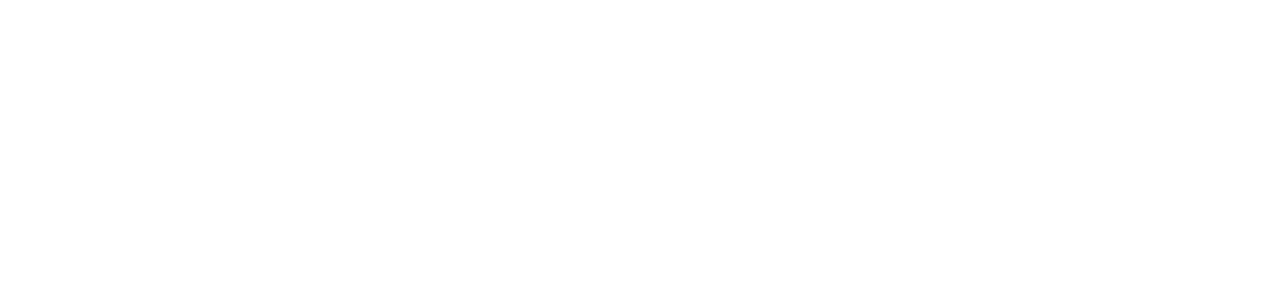
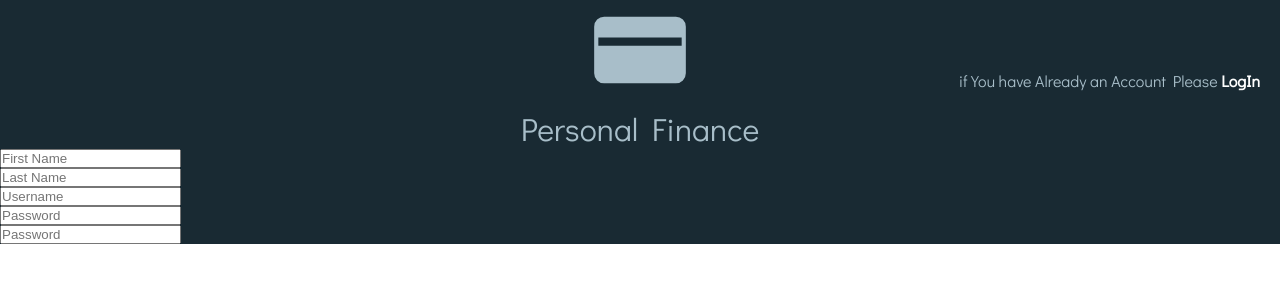
Before and after one commit to y-mahdi/PersonalFinanceWebApp, a React (Create React App) app in the folder React/: page /SignIn in a window 1280 px wide. Shown: the top 300 px of the page. Built offline with nearby package versions, Linux system fonts and the light colour scheme.

Commit message:
on Process sign up component

```diff
--- a/React/src/Login/Components/footerlogin.js
+++ b/React/src/Login/Components/footerlogin.js
@@ -1,12 +1,12 @@
 
 
-import { Link } from "react-router-dom"
+// import { Link } from "react-router-dom"
 
 export default function FooterLogin() {
     return (
         <div className="footer-login-panel">
-            <div>
-                Developed By Youssef Mahdi
+            <div id="title-footer">
+                Developed By Youssef Mahdi -ISIL
             </div>
         </div>
     )
--- a/React/src/Login/Style/login.css
+++ b/React/src/Login/Style/login.css
@@ -61,6 +61,11 @@
     color: var(--color-bg-dark);
     font-size: 1rem;
 }
+.form-container-login button:hover{
+    color:var(--color-gray);
+    background: none;
+    font-weight: bold;
+}
 .signup-message-panel{
     text-align: center;
     font-family: Didact;
@@ -71,8 +76,16 @@
     color: white;
     font-weight: bold;
 }
+.signup-message-panel #link:hover{
+    color: var(--color-gray);
+}
 .footer-login-panel{
-    border-top: 4px solid white;
+    /* border-top: 4px solid var(--color-gray); */
     height: 150px;
     padding: 20px;
+    background-color: var(--color-bg-light);
 }
+.footer-login-panel #title-footer{
+    font-family: Didact;
+    color: var(--color-gray);
+}
--- /dev/null
+++ b/React/src/Signup/Components/SignInBody.js
@@ -0,0 +1,13 @@
+
+
+export default function SignInBody() {
+    return(
+        <div>
+            <input type={'text'} placeholder="First Name" /><br />
+            <input type={'text'} placeholder="Last Name" /><br />
+            <input type={'text'} placeholder="Username" /><br />
+            <input type={'Write Your Password'} placeholder="Password" /><br />
+            <input type={'Re-Write Your Password'} placeholder="Password" /><br />
+        </div>
+    )
+}
--- /dev/null
+++ b/React/src/Signup/Components/SignInFooter.js
@@ -0,0 +1,8 @@
+
+export default function SignInFooter() {
+    return (
+        <div>
+
+        </div>
+    )
+}
--- /dev/null
+++ b/React/src/Signup/Components/SignInHeader.js
@@ -0,0 +1,17 @@
+
+import creditcard from '../../Icons/creditcard.svg';
+import '../Style/SignIn.css';
+import { Link } from 'react-router-dom';
+export default function SignInHeader() {
+    return(
+        <div>
+            <div className='logo-app-signin'>
+                <img src={creditcard} alt="credit card" width="100px" />
+                <div>Personal Finance</div>
+            </div>
+            <div className='login-message-signin'>
+                if You have Already an Account Please <Link id='link' to={'/Auth'}>LogIn</Link>
+            </div>
+        </div>
+    )
+}
--- a/React/src/Signup/Signup.js
+++ b/React/src/Signup/Signup.js
@@ -1,9 +1,13 @@
-
-
+import SignInBody from "./Components/SignInBody";
+import SignInHeader from "./Components/SignInHeader";
+import SignInFooter from "./Components/SignInFooter";
+import './Style/SignIn.css';
 export default function Signup() {
     return (
-        <div>
-
+        <div className="container-signin-panel">
+            <SignInHeader />
+            <SignInBody />
+            <SignInFooter />
         </div>
     )
 }
--- /dev/null
+++ b/React/src/Signup/Style/SignIn.css
@@ -0,0 +1,49 @@
+@font-face {
+    font-family: 'Didact';
+    src: url('../../../public/DidactGothic-Regular.ttf');
+  }
+:root{
+    --color-bg-dark: #192a33;
+    --color-bg-light: #1f3640;
+    --color-gray: #a8bec9;
+    --color-gray-dark: #7a8991;
+    --color-yellow: #f2b238;
+    --color-yellow-dark: #cd8d16;
+    --color-blue: #30c4be;
+    --color-blue-dark: #128c89;
+}
+*{
+    padding: 0;
+    margin: 0;
+    box-sizing: border-box;
+}
+html {
+    font-size: 16px;
+}
+.container-signin-panel{
+    background-color: var(--color-bg-dark);
+    width: 100%;
+    height: 100%;
+}
+.logo-app-signin{
+    text-align: center;
+    font-family: Didact;
+    font-size: 2rem;
+    color: var(--color-gray);
+}
+.login-message-signin{
+    position: absolute;
+    top: 70px;
+    right: 20px;
+    font-size: 1rem;
+    font-family: Didact;
+    color: var(--color-gray);
+}
+.login-message-signin #link{
+    text-decoration: none;
+    color: white;
+    font-weight: bold;
+}
+.login-message-signin #link:hover{
+    color: var(--color-gray);
+}
```
